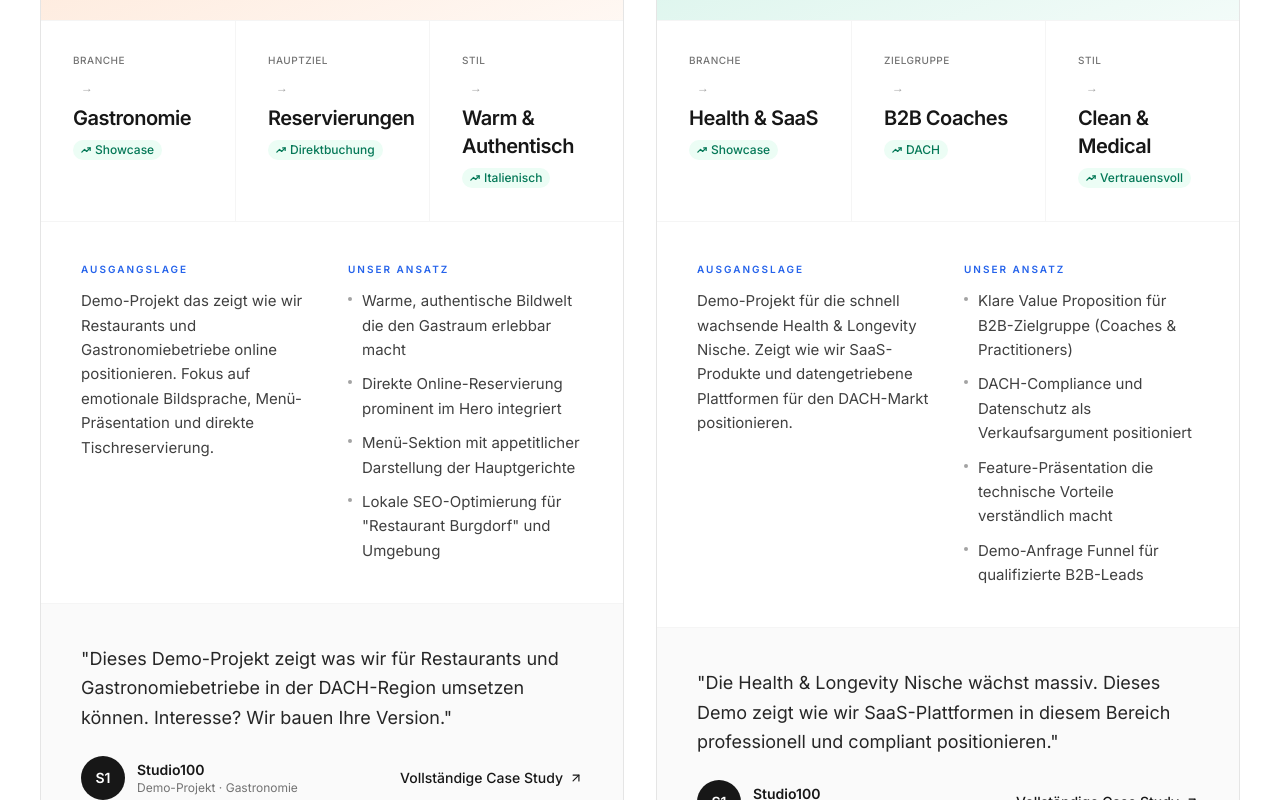
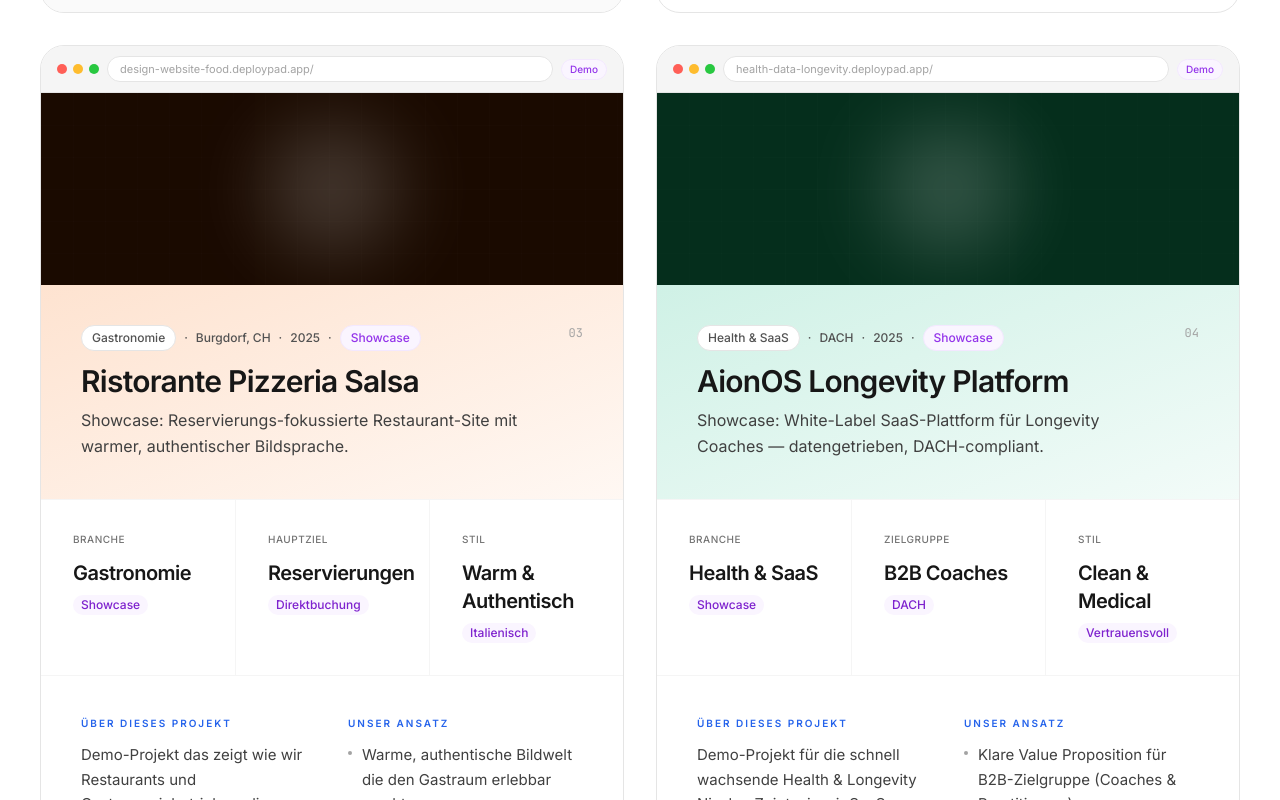
Before and after one commit to dembelino13/Studio100, a React (Vite) app: page /case-studies in a window 1280 px wide. Shown: the part 2480-3280 px from the top of the page. Built offline with nearby package versions, Linux system fonts and the light colour scheme.

Commit message:
Update CaseStudyCard.tsx

```diff
--- a/src/components/studio/CaseStudyCard.tsx
+++ b/src/components/studio/CaseStudyCard.tsx
@@ -1,5 +1,5 @@
 import React from 'react';
-import { ArrowUpRight, TrendingUp } from 'lucide-react';
+import { ArrowUpRight, TrendingUp, ExternalLink } from 'lucide-react';
 import type { CaseStudy } from '@/data/caseStudies';
 
 interface Props {
@@ -10,7 +10,61 @@
 const CaseStudyCard: React.FC<Props> = ({ study, index }) => {
   return (
     <article className="group relative rounded-3xl bg-white border border-neutral-200 overflow-hidden hover:border-neutral-900 transition-all duration-500 hover:-translate-y-1 hover:shadow-xl hover:shadow-neutral-900/5">
-      {/* Header */}
+
+      {/* ── Browser Preview ─────────────────────────────────────────── */}
+      <a
+        href={study.siteUrl}
+        target="_blank"
+        rel="noopener noreferrer"
+        className="block relative overflow-hidden"
+      >
+        {/* Browser chrome */}
+        <div className="flex items-center gap-2 px-4 py-2.5 bg-neutral-100 border-b border-neutral-200">
+          <div className="flex gap-1.5">
+            <span className="w-2.5 h-2.5 rounded-full bg-[#ff5f57]" />
+            <span className="w-2.5 h-2.5 rounded-full bg-[#febc2e]" />
+            <span className="w-2.5 h-2.5 rounded-full bg-[#28c840]" />
+          </div>
+          <div className="flex-1 bg-white rounded-full px-3 py-1 text-[11px] text-neutral-400 truncate border border-neutral-200">
+            {study.siteUrl.replace('https://', '').replace('http://', '')}
+          </div>
+          {study.isDemo ? (
+            <span className="text-[10px] font-medium px-2 py-0.5 rounded-full bg-purple-50 text-purple-600 border border-purple-100 flex-shrink-0">
+              Demo
+            </span>
+          ) : (
+            <span className="flex items-center gap-1 text-[10px] font-medium text-emerald-600 flex-shrink-0">
+              <span className="w-1.5 h-1.5 rounded-full bg-emerald-500 animate-pulse" />
+              Live
+            </span>
+          )}
+        </div>
+
+        {/* Preview screen */}
+        <div className={`relative h-48 ${study.previewBg} overflow-hidden`}>
+          {/* Subtle grid overlay */}
+          <div
+            className="absolute inset-0 opacity-10"
+            style={{
+              backgroundImage:
+                'linear-gradient(to right, rgba(255,255,255,0.1) 1px, transparent 1px), linear-gradient(to bottom, rgba(255,255,255,0.1) 1px, transparent 1px)',
+              backgroundSize: '32px 32px',
+            }}
+          />
+          {/* Accent glow */}
+          <div className="absolute top-1/2 left-1/2 -translate-x-1/2 -translate-y-1/2 w-32 h-32 rounded-full opacity-20 blur-2xl bg-white" />
+
+          {/* Hover overlay */}
+          <div className="absolute inset-0 bg-black/0 group-hover:bg-black/40 transition-all duration-300 flex items-center justify-center">
+            <span className="opacity-0 group-hover:opacity-100 transition-all duration-300 translate-y-2 group-hover:translate-y-0 inline-flex items-center gap-2 bg-white text-neutral-900 text-sm font-medium px-5 py-2.5 rounded-full shadow-lg">
+              <ExternalLink size={14} />
+              {study.isDemo ? 'Demo ansehen' : 'Live Website öffnen'}
+            </span>
+          </div>
+        </div>
+      </a>
+
+      {/* ── Header ──────────────────────────────────────────────────── */}
       <div className={`relative p-8 lg:p-10 bg-gradient-to-br ${study.accentColor} border-b border-neutral-100`}>
         <div className="flex items-start justify-between gap-4">
           <div>
@@ -22,6 +76,14 @@
               <span>{study.location}</span>
               <span>·</span>
               <span>{study.year}</span>
+              {study.isDemo && (
+                <>
+                  <span>·</span>
+                  <span className="px-2.5 py-1 rounded-full bg-purple-50 border border-purple-100 text-purple-600">
+                    Showcase
+                  </span>
+                </>
+              )}
             </div>
             <h3 className="text-2xl lg:text-3xl font-semibold tracking-tight text-neutral-900">
               {study.company}
@@ -34,7 +96,7 @@
         </div>
       </div>
 
-      {/* Metrics */}
+      {/* ── Metrics ─────────────────────────────────────────────────── */}
       <div className="grid grid-cols-3 divide-x divide-neutral-100 border-b border-neutral-100">
         {study.metrics.map((m, i) => (
           <div key={i} className="p-6 lg:p-8">
@@ -42,25 +104,33 @@
               {m.label}
             </div>
             <div className="flex items-baseline gap-2 flex-wrap">
-              <span className="text-xs text-neutral-400 line-through">{m.before}</span>
-              <span className="text-xs text-neutral-400">→</span>
+              {m.before && (
+                <>
+                  <span className="text-xs text-neutral-400 line-through">{m.before}</span>
+                  <span className="text-xs text-neutral-400">→</span>
+                </>
+              )}
               <span className="text-lg lg:text-xl font-semibold text-neutral-900 tracking-tight">
                 {m.after}
               </span>
             </div>
-            <div className="mt-2 inline-flex items-center gap-1 text-xs font-medium text-emerald-700 bg-emerald-50 px-2 py-0.5 rounded-full">
-              <TrendingUp size={10} strokeWidth={3} />
+            <div className={`mt-2 inline-flex items-center gap-1 text-xs font-medium px-2 py-0.5 rounded-full ${
+              study.isDemo
+                ? 'text-purple-700 bg-purple-50'
+                : 'text-emerald-700 bg-emerald-50'
+            }`}>
+              {!study.isDemo && <TrendingUp size={10} strokeWidth={3} />}
               {m.delta}
             </div>
           </div>
         ))}
       </div>
 
-      {/* Body */}
+      {/* ── Body ────────────────────────────────────────────────────── */}
       <div className="p-8 lg:p-10 grid grid-cols-1 lg:grid-cols-2 gap-8">
         <div>
           <div className="text-[10px] font-semibold tracking-[0.2em] text-blue-600 uppercase mb-3">
-            Ausgangslage
+            {study.isDemo ? 'Über dieses Projekt' : 'Ausgangslage'}
           </div>
           <p className="text-[15px] text-neutral-700 leading-relaxed">{study.problem}</p>
         </div>
@@ -79,14 +149,16 @@
         </div>
       </div>
 
-      {/* Testimonial */}
+      {/* ── Testimonial / Footer ────────────────────────────────────── */}
       <div className="p-8 lg:p-10 bg-neutral-50 border-t border-neutral-100">
         <blockquote className="text-lg text-neutral-800 leading-relaxed">
           "{study.testimonial.quote}"
         </blockquote>
         <div className="mt-6 flex items-center justify-between gap-4 flex-wrap">
           <div className="flex items-center gap-3">
-            <div className="w-11 h-11 rounded-full bg-neutral-900 text-white flex items-center justify-center text-sm font-semibold">
+            <div className={`w-11 h-11 rounded-full text-white flex items-center justify-center text-sm font-semibold ${
+              study.isDemo ? 'bg-purple-600' : 'bg-neutral-900'
+            }`}>
               {study.testimonial.initials}
             </div>
             <div>
@@ -96,11 +168,24 @@
               <div className="text-xs text-neutral-500">{study.testimonial.role}</div>
             </div>
           </div>
-          <div className="inline-flex items-center gap-1.5 text-sm font-medium text-neutral-900 group-hover:gap-2 transition-all">
-            Vollständige Case Study <ArrowUpRight size={14} />
-          </div>
+
+          {study.isDemo ? (
+            <a
+              href={study.siteUrl}
+              target="_blank"
+              rel="noopener noreferrer"
+              className="inline-flex items-center gap-1.5 text-sm font-medium text-purple-600 hover:text-purple-700 transition-colors"
+            >
+              Demo ansehen <ExternalLink size={14} />
+            </a>
+          ) : (
+            <div className="inline-flex items-center gap-1.5 text-sm font-medium text-neutral-900 group-hover:gap-2 transition-all">
+              Vollständige Case Study <ArrowUpRight size={14} />
+            </div>
+          )}
         </div>
       </div>
+
     </article>
   );
 };
```
